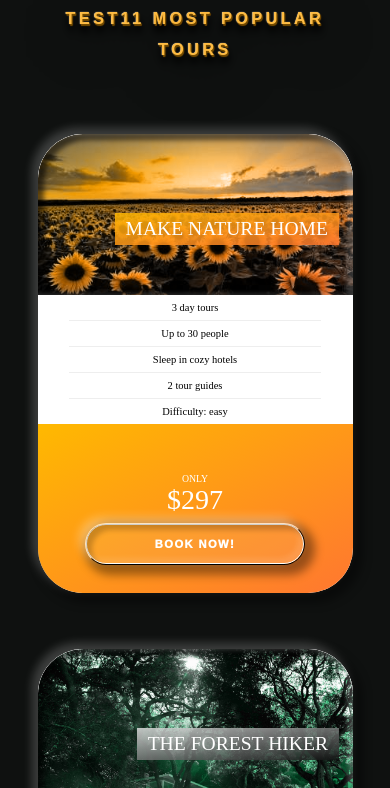
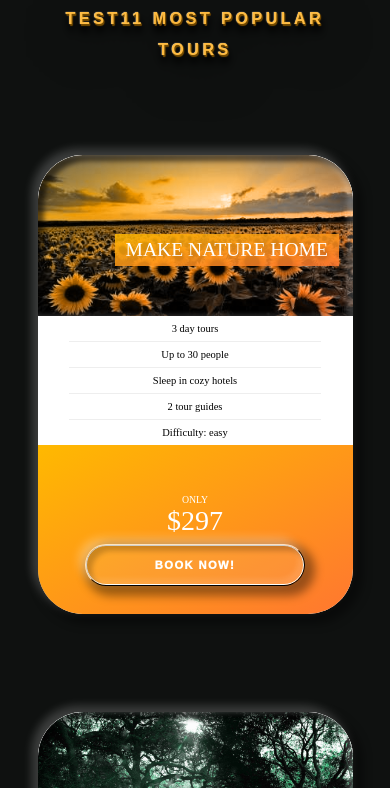
Before and after one commit to gitAmelio/natours, a website: page index.html in a window 390 px wide. Shown: the part 2948-3736 px from the top of the page. Drawn offline with Linux system fonts and the light colour scheme.

Commit message:
fixed phone response

```diff
--- a/sass/components/_card.scss
+++ b/sass/components/_card.scss
@@ -237,4 +237,7 @@
             font-size:  4rem;
         }
     }
+    @include respond(phone){
+        margin: 3rem;
+    }
 }
```
Also changed, not shown: css/main.css.
